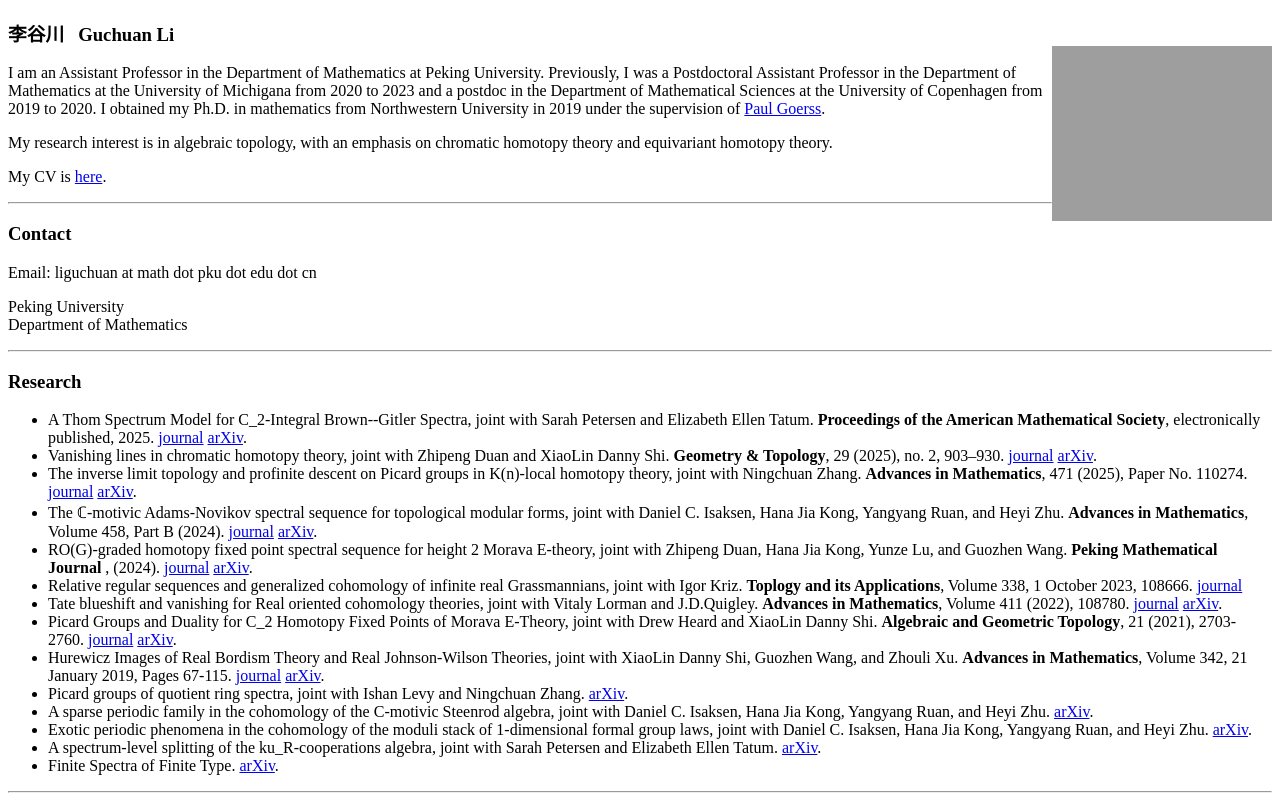
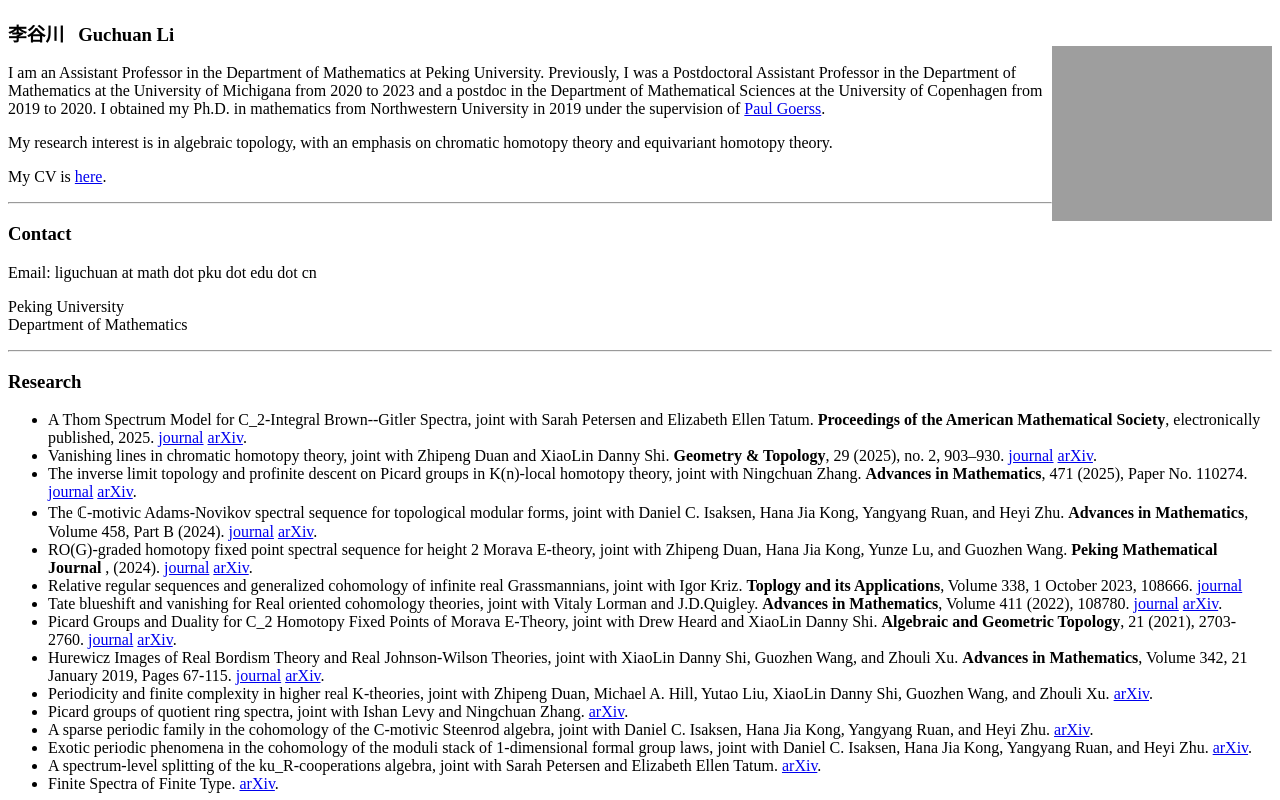
Before and after one commit to GuchuanLi/guchuanli.github.io, a plain HTML site: page index.html in a window 1280 px wide. Shown: the top 800 px of the page. Drawn offline with Linux system fonts and the light colour scheme; grey boxes are pictures that could not be loaded.

Commit message:
Add new publications to index.html

```diff
--- a/index.html
+++ b/index.html
@@ -66,6 +66,8 @@ Department of Mathematics<br>
 
 <li>Hurewicz Images of Real Bordism Theory and Real Johnson-Wilson Theories, joint with XiaoLin Danny Shi, Guozhen Wang, and Zhouli Xu. <b>Advances in Mathematics</b>, Volume 342, 21 January 2019, Pages 67-115. <a href="https://www.sciencedirect.com/science/article/abs/pii/S0001870818304511">journal</a> <a href="https://arxiv.org/abs/1707.03438">arXiv</a>. </li>
 
+<li>Periodicity and finite complexity in higher real K-theories, joint with Zhipeng Duan, Michael A. Hill, Yutao Liu, XiaoLin Danny Shi, Guozhen Wang, and Zhouli Xu. <a href="https://arxiv.org/pdf/2512.01161">arXiv</a>. </li>
+
 <li>Picard groups of quotient ring spectra, joint with Ishan Levy and Ningchuan Zhang. <a href="https://arxiv.org/abs/2509.16695">arXiv</a>. </li>
 
 <li>A sparse periodic family in the cohomology of the C-motivic Steenrod algebra, joint with Daniel C. Isaksen, Hana Jia Kong, Yangyang Ruan, and Heyi Zhu. <a href="https://arxiv.org/abs/2504.16220">arXiv</a>. </li>
```
